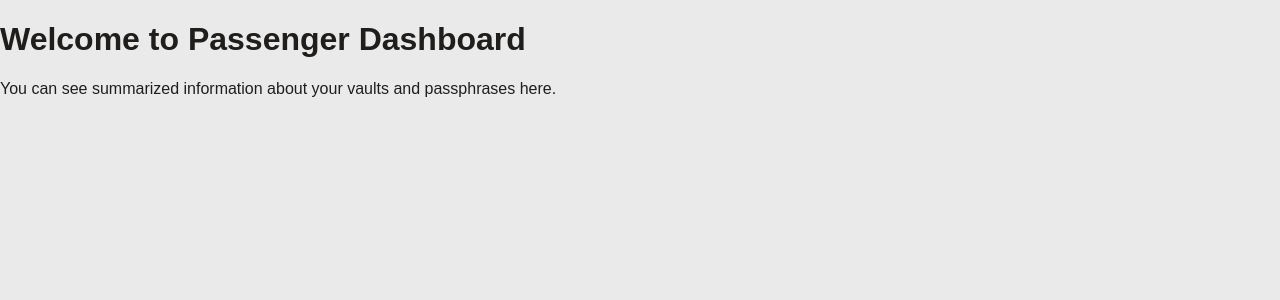
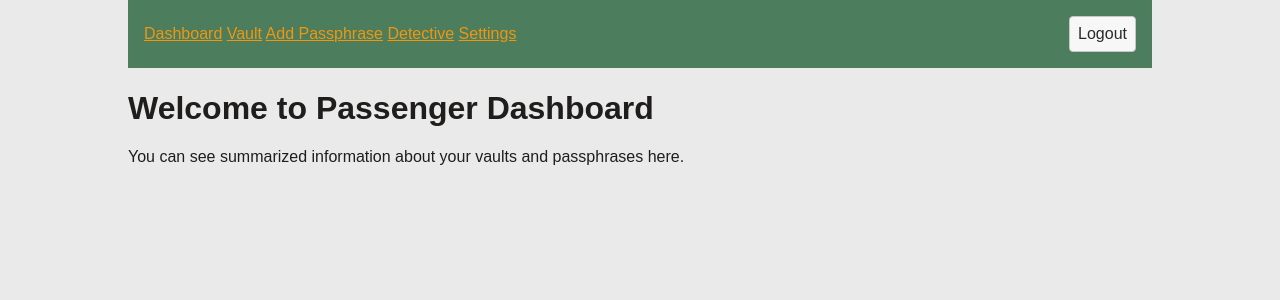
Before and after one commit to Elagoht/Passenger-Web-Minimal, a Python web app: template templates/pages/dashboard.j2 in a window 1280 px wide. Shown: the top 300 px of the page. Run offline with Jinja, Linux system fonts and the light colour scheme; the template is opened without the code that fills it, so the values that code supplies are empty.

Commit message:
feat: Add private layout template, navbar, and logout functionality

```diff
--- /dev/null
+++ b/src/design/private.css
@@ -0,0 +1,20 @@
+header {
+  background-color: var(--leaf-500);
+  color: var(--leaf-50);
+  display: flex;
+  justify-content: space-between;
+  align-items: center;
+  padding: 1rem;
+}
+header a {
+  color: var(--creamcan-500);
+}
+header a:hover {
+  color: var(--creamcan-700);
+}
+
+body {
+  max-width: 64rem;
+  margin: 0 auto;
+  width: 100%;
+}
--- /dev/null
+++ b/src/utilities/logout.js
@@ -0,0 +1,6 @@
+const logout = () => {
+  document.cookie = "accessToken=; Max-Age=0; path=/;SameSite=None; Secure"
+  window.location.href = "/login"
+}
+
+window.logout = logout
--- /dev/null
+++ b/templates/layouts/partials/navbar.j2
@@ -0,0 +1,13 @@
+<header>
+  <nav>
+    <a href="/">Dashboard</a>
+    <a href="/vault">Vault</a>
+    <a href="/add">Add Passphrase</a>
+    <a href="/detective">Detective</a>
+    <a href="/settings">Settings</a>
+  </nav>
+
+  <nav>
+    <button onclick="logout()">Logout</button>
+  </nav>
+</header>
--- a/templates/layouts/private.j2
+++ b/templates/layouts/private.j2
@@ -2,9 +2,11 @@
 
 {% block layouthead %}
 <link rel="stylesheet" href="/static/design/private.css">
+<script src="/static/auth/logout.js"></script>
 {% endblock layouthead %}
 
 {% block layout %}
+{% include "layouts/partials/navbar.j2" %}
 
 <body>
   {% block content %}{% endblock content %}
```
